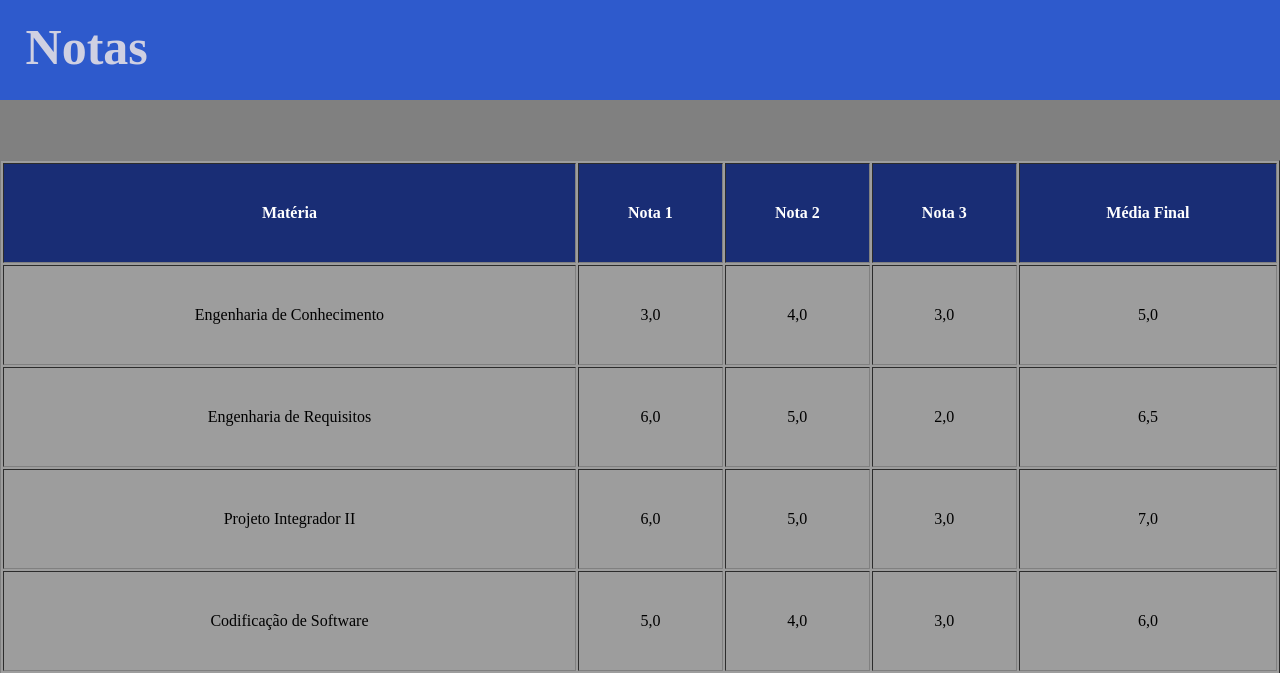
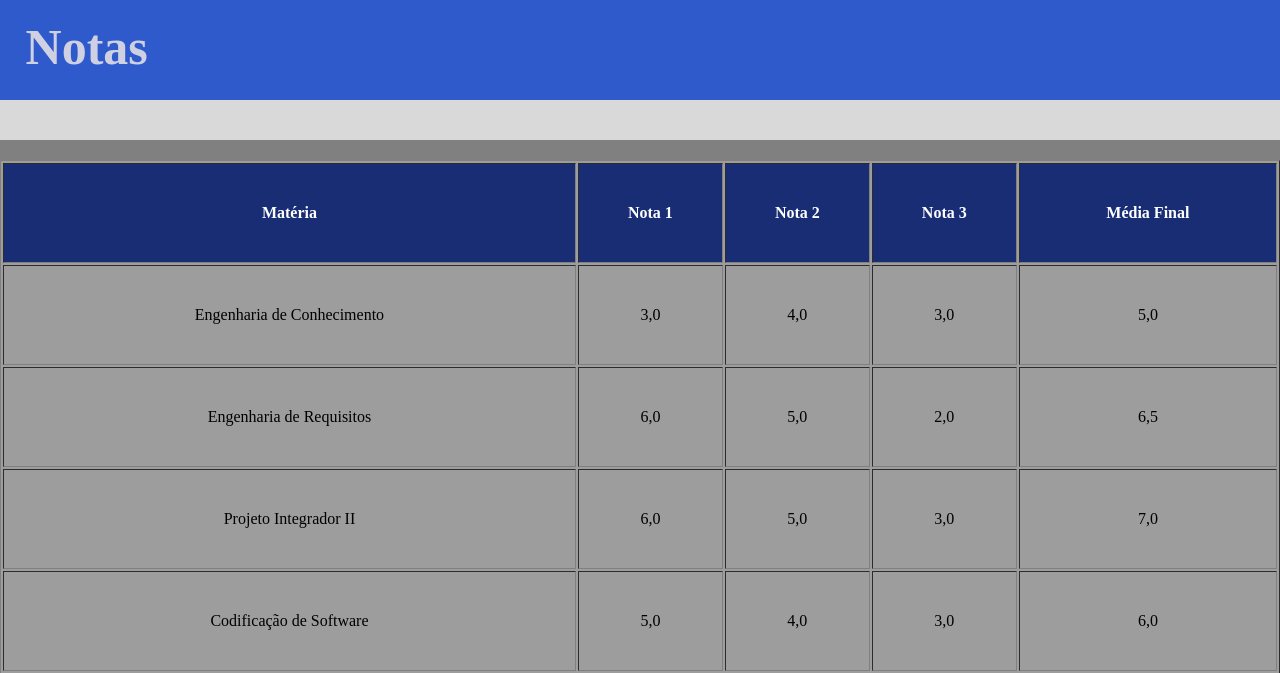
Before and after one commit to logosart/projetohtml, a PHP site: page /notas.html in a window 1280 px wide. Shown: the top 673 px of the page. Run offline with PHP 8.4, Linux system fonts and the light colour scheme.

Commit message:
Alteração HTML e CSS

```diff
--- a/notas.html
+++ b/notas.html
@@ -8,6 +8,7 @@
 </html>
 <body class="fundo">
     <div class="background"></div>
+    <div class="back"></div>
     <h1 class="titulo">Notas</h1>
     <table class="table" bgcolor="#FFFFFF" border="1px" width="100%" height="50%">
     <tr height="100px">
--- a/style/notas.css
+++ b/style/notas.css
@@ -1,7 +1,5 @@
 .fundo{
     background-color: grey;
-    width: 100%;
-    height: 100%;
 }
 
 .background{
@@ -12,9 +10,17 @@
     background-color: #2E5ACC;
     width: 100%;
     height: 10%;
-    padding: 10px;
+    padding: 10px 0px;
 }
 
+.back{
+    position: absolute;
+    top: 12.5%;
+    left: 0%;
+    width: 100%;
+    height: 5%;
+    background-color: #D9D9D9;
+}
 .titulo{
     position: absolute;
     top: -2%;
```
